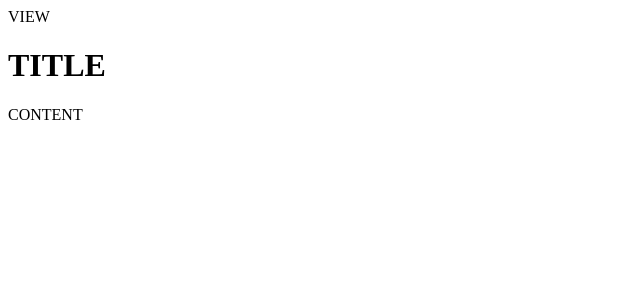
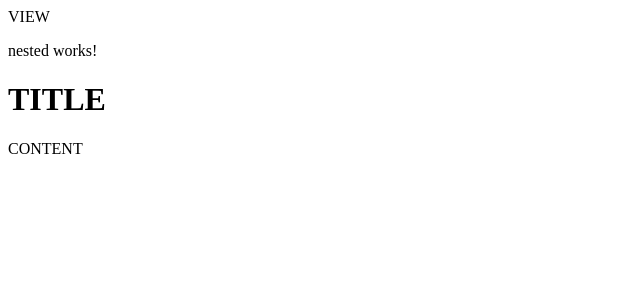
Before and after one commit to Bluesman66/viewcontent, an Angular app: page / in a window 1280 px wide. Shown: the top 300 px of the page, without its empty margins (0-640 px from the left). Built offline with nearby package versions, Linux system fonts and the light colour scheme.

Commit message:
NestedComponent

```diff
--- a/src/app/app.component.html
+++ b/src/app/app.component.html
@@ -1,4 +1,5 @@
 <app-item>
+  <app-nested></app-nested>
   <h1 #h>TITLE</h1>
   <main>CONTENT</main>
 </app-item>
--- a/src/app/app.module.ts
+++ b/src/app/app.module.ts
@@ -3,11 +3,13 @@ import { NgModule } from '@angular/core';
 
 import { AppComponent } from './app.component';
 import { ItemComponent } from "./item/item.component";
+import { NestedComponent } from './nested/nested.component';
 
 @NgModule({
   declarations: [
     AppComponent,
-    ItemComponent
+    ItemComponent,
+    NestedComponent
   ],
   imports: [
     BrowserModule
--- a/src/app/item/item.component.ts
+++ b/src/app/item/item.component.ts
@@ -1,4 +1,6 @@
 import { AfterContentInit, Component, ContentChild, ElementRef, OnInit } from '@angular/core';
+
+import { NestedComponent } from '../nested/nested.component';
 
 @Component({
   selector: 'app-item',
@@ -10,9 +12,11 @@ export class ItemComponent implements OnInit, AfterContentInit {
 
   constructor() { }
   @ContentChild('h') headerElement: ElementRef;
+  @ContentChild(NestedComponent) nestedComponent: NestedComponent;
 
   ngAfterContentInit(): void {
     console.log(this.headerElement.nativeElement);
+    console.log(this.nestedComponent);
   }
 
   ngOnInit() {
--- /dev/null
+++ b/src/app/nested/nested.component.html
@@ -0,0 +1,3 @@
+<p>
+  nested works!
+</p>
--- /dev/null
+++ b/src/app/nested/nested.component.ts
@@ -0,0 +1,18 @@
+import { Component, OnInit } from '@angular/core';
+
+@Component({
+  selector: 'app-nested',
+  templateUrl: './nested.component.html',
+  styleUrls: ['./nested.component.css']
+})
+export class NestedComponent implements OnInit {
+
+  constructor() { }
+
+  ngOnInit() {
+  }
+
+  doSomething() {
+
+  }
+}
```
Also changed, not shown: src/app/nested/nested.component.css (added).
